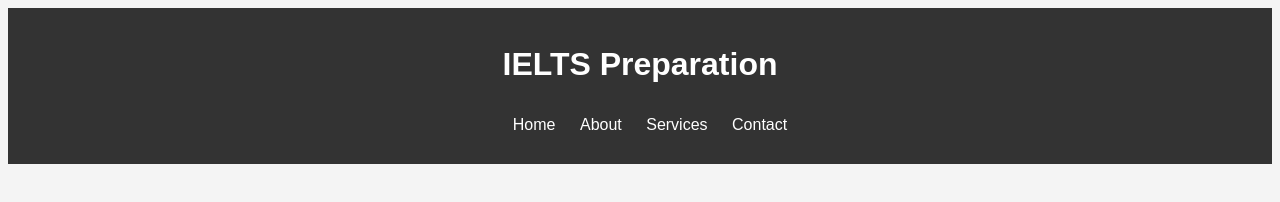
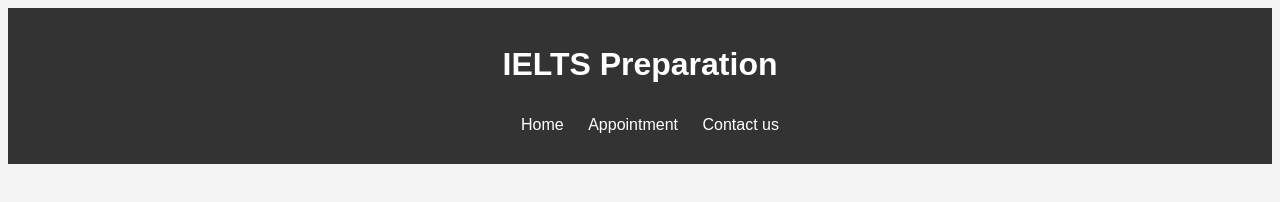
Before and after one commit to Vmanisha1999/manishasharma.github.io, a plain HTML site: page contact.html in a window 1280 px wide. Shown: the top 202 px of the page. Drawn offline with Linux system fonts and the light colour scheme.

Commit message:
Update contact.html

```diff
--- a/contact.html
+++ b/contact.html
@@ -14,9 +14,8 @@
         <nav>
             <ul>
                 <li><a href="index.html">Home</a></li>
-                <li><a href="about.html">About</a></li>
-                <li><a href="services.html">Services</a></li>
-                <li><a href="contact.html">Contact</a></li>
+                <li><a href="about.html">Appointment</a></li>
+                <li><a href="contact.html">Contact us</a></li>
             </ul>
         </nav>
     </header>
```
